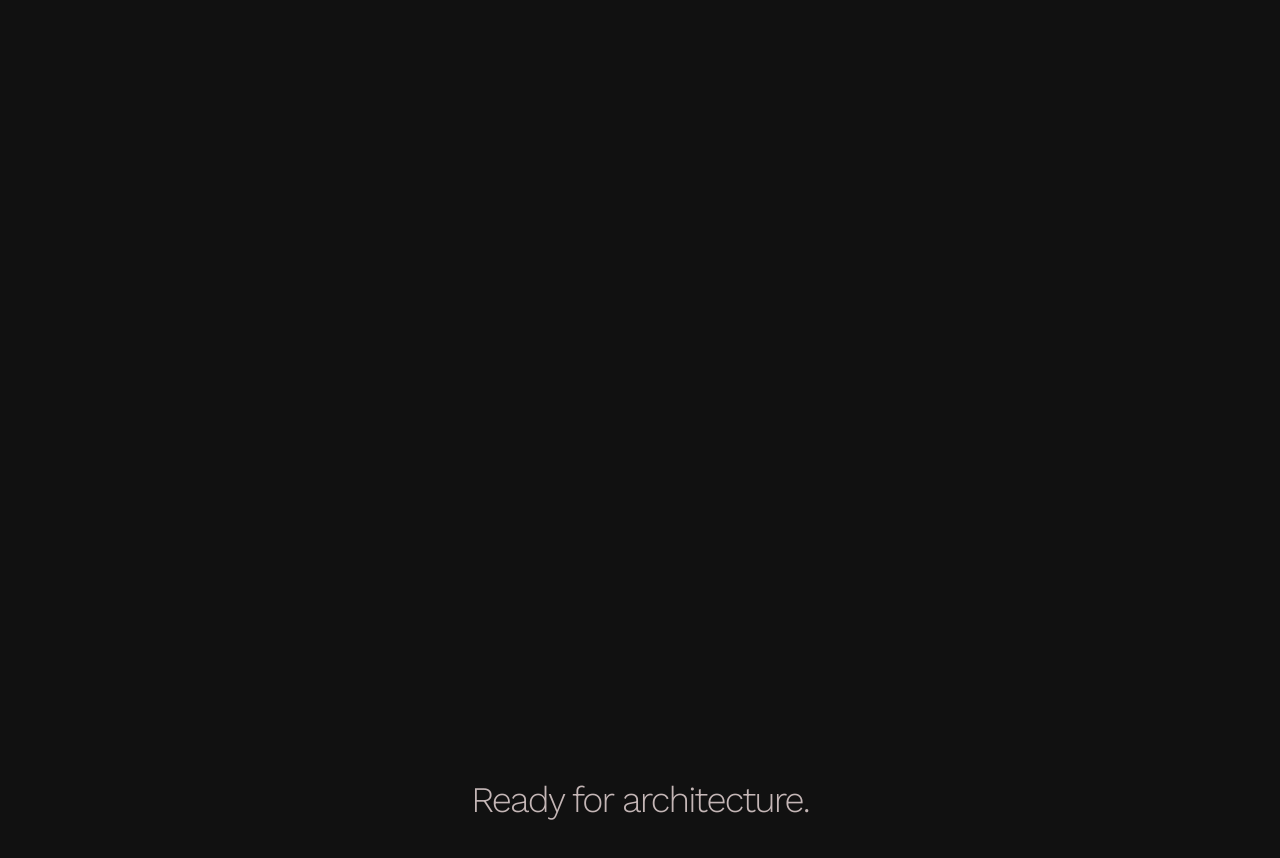
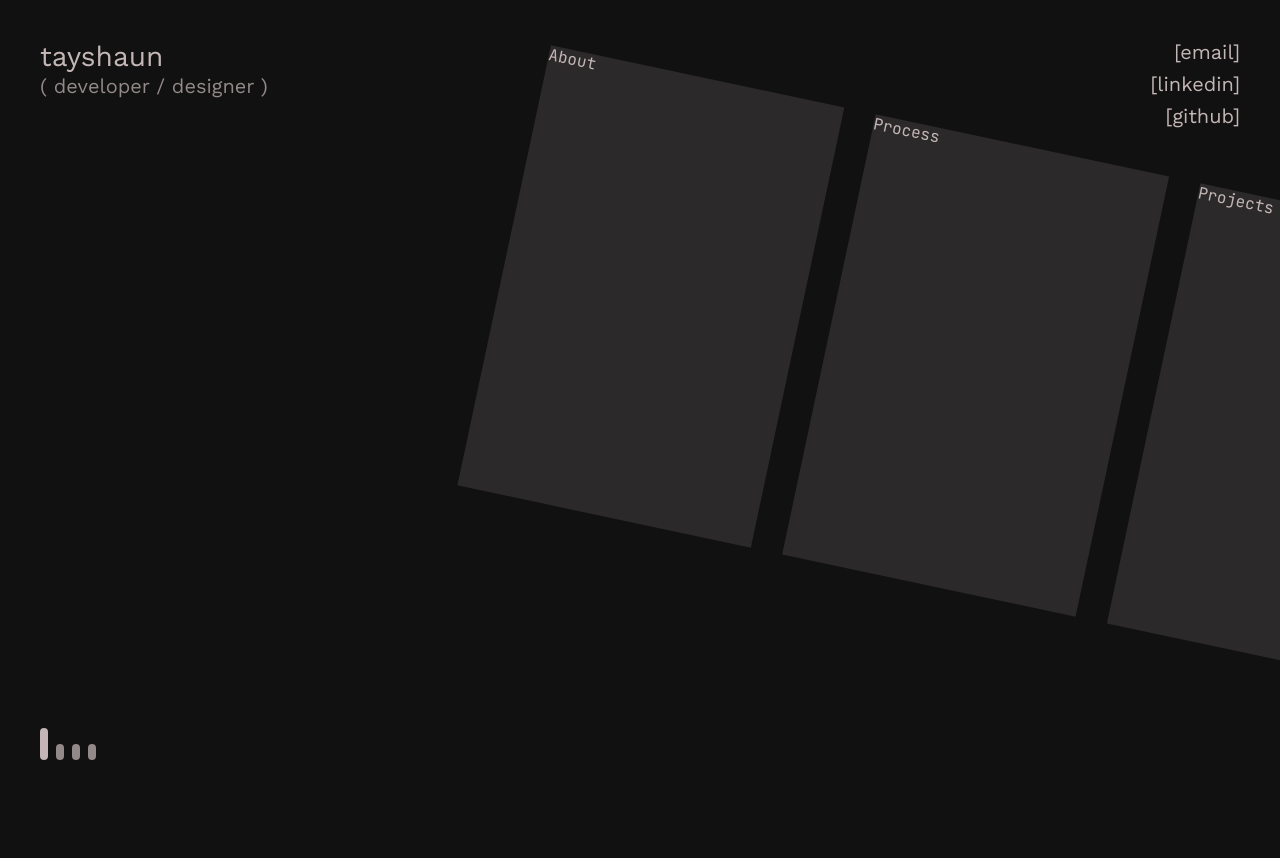
Before and after one commit to tayds25/portfolio, a Next.js app: page / in a window 1280 px wide. Shown: the top 858 px of the page. After the commit the page ends 800 px from the top, so only its background shows below. Built offline with nearby package versions, Linux system fonts and the light colour scheme.

Commit message:
Starting base for the Landing Page

```diff
--- a/src/app/page.tsx
+++ b/src/app/page.tsx
@@ -1,12 +1,76 @@
 export default function Home() {
+  const carousel = ["About", "Process", "Projects", "Case Studies"];
+
   return (
-    <main className="min-h-[200vh] flex items-center justify-center">
-      {/* The 200vh height is temporary, just so you can scroll
-        and test the Lenis momentum right now!
-      */}
-      <h1 className="text-4xl font-light tracking-tighter">
-        Ready for architecture.
-      </h1>
+    <main className="relative min-h-screen overflow-hidden bg-bg-screen">
+      <div className="pointer-events-none fixed inset-0 z-50 flex h-full w-full p-10">
+        <div className="flex h-full w-full flex-col justify-between">
+          <div className="flex items-start justify-between">
+
+            {/* Header */}
+            <div className="flex flex-col">
+              <h1 className="font-heading text-h4 text-text-primary">
+                tayshaun
+              </h1>
+              <p className="font-heading text-h5 text-text-caption">
+                ( developer / designer )
+              </p>
+            </div>
+
+            {/* Links */}
+            <div className="flex flex-col items-end gap-2 text-right">
+              <a
+                className="pointer-events-auto font-heading text-h5 text-text-primary"
+                href="mailto:tayshaunds25@gmail.com"
+              >
+                [email]
+              </a>
+              <a
+                className="pointer-events-auto font-heading text-h5 text-text-primary"
+                href="https://www.linkedin.com/in/tayshaunds/"
+                target="_blank"
+                rel="noreferrer"
+              >
+                [linkedin]
+              </a>
+              <a
+                className="pointer-events-auto font-heading text-h5 text-text-primary"
+                href="https://github.com/tayds25"
+                target="_blank"
+                rel="noreferrer"
+              >
+                [github]
+              </a>
+            </div>
+          </div>
+
+          <div className="flex items-end">
+            <div className="flex items-end gap-2">
+              {carousel.map((item, index) => (
+                <div
+                  key={item}
+                  className={`w-2 rounded-full transition-[height] duration-300 ease-out ${
+                    index === 0 ? "h-8 bg-text-primary" : "h-4 bg-text-caption"
+                  }`}
+                />
+              ))}
+            </div>
+          </div>
+        </div>
+      </div>
+
+      <div className="absolute top-1/2 left-1/2 -translate-x-37.5 -translate-y-56.25 rotate-12">
+        <div className="flex gap-8 overflow-visible">
+          {carousel.map((item) => (
+            <div
+              key={item}
+              className="h-112.5 w-75 shrink-0 bg-ds-accent/20"
+            >
+              {item}
+            </div>
+          ))}
+        </div>
+      </div>
     </main>
   );
 }
```
